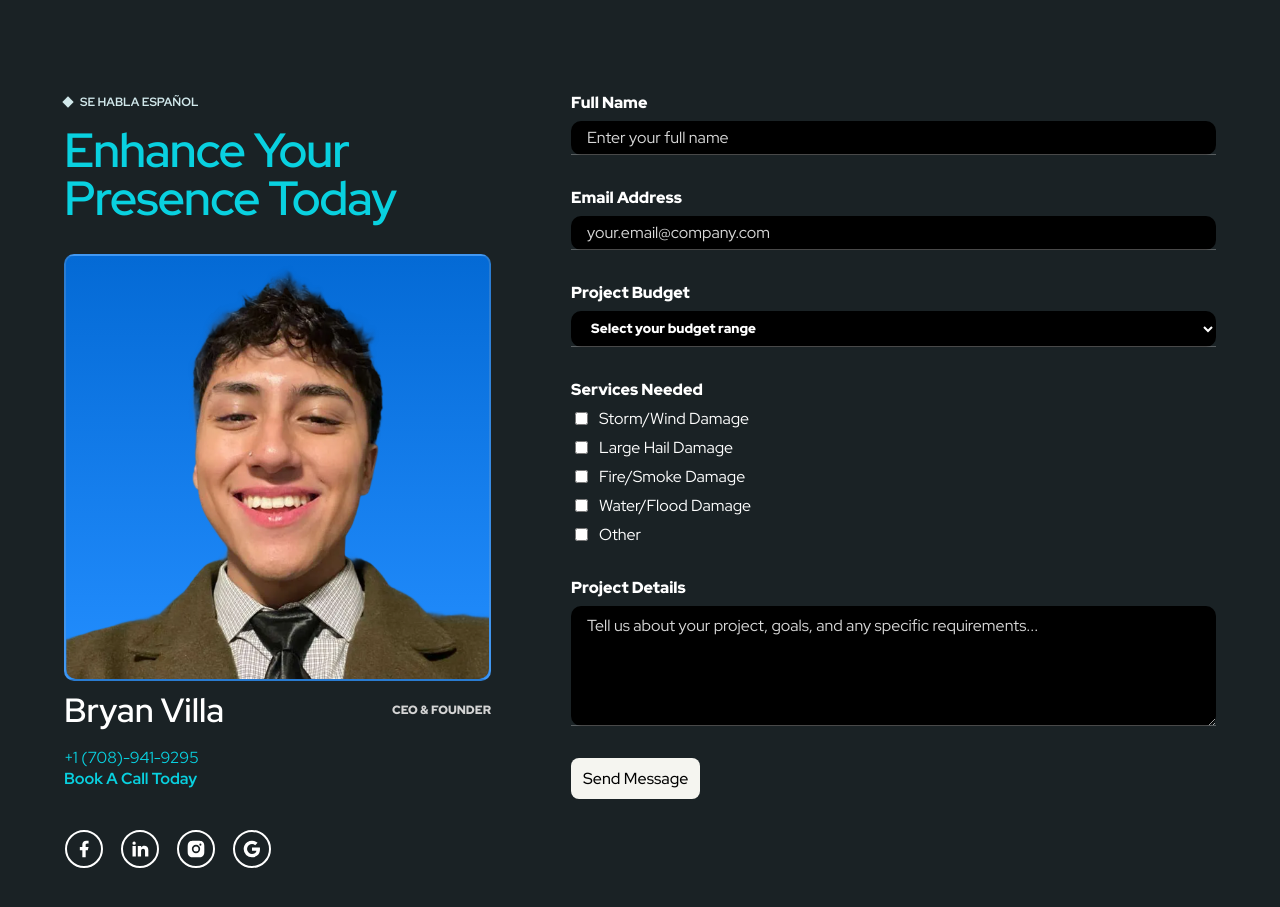
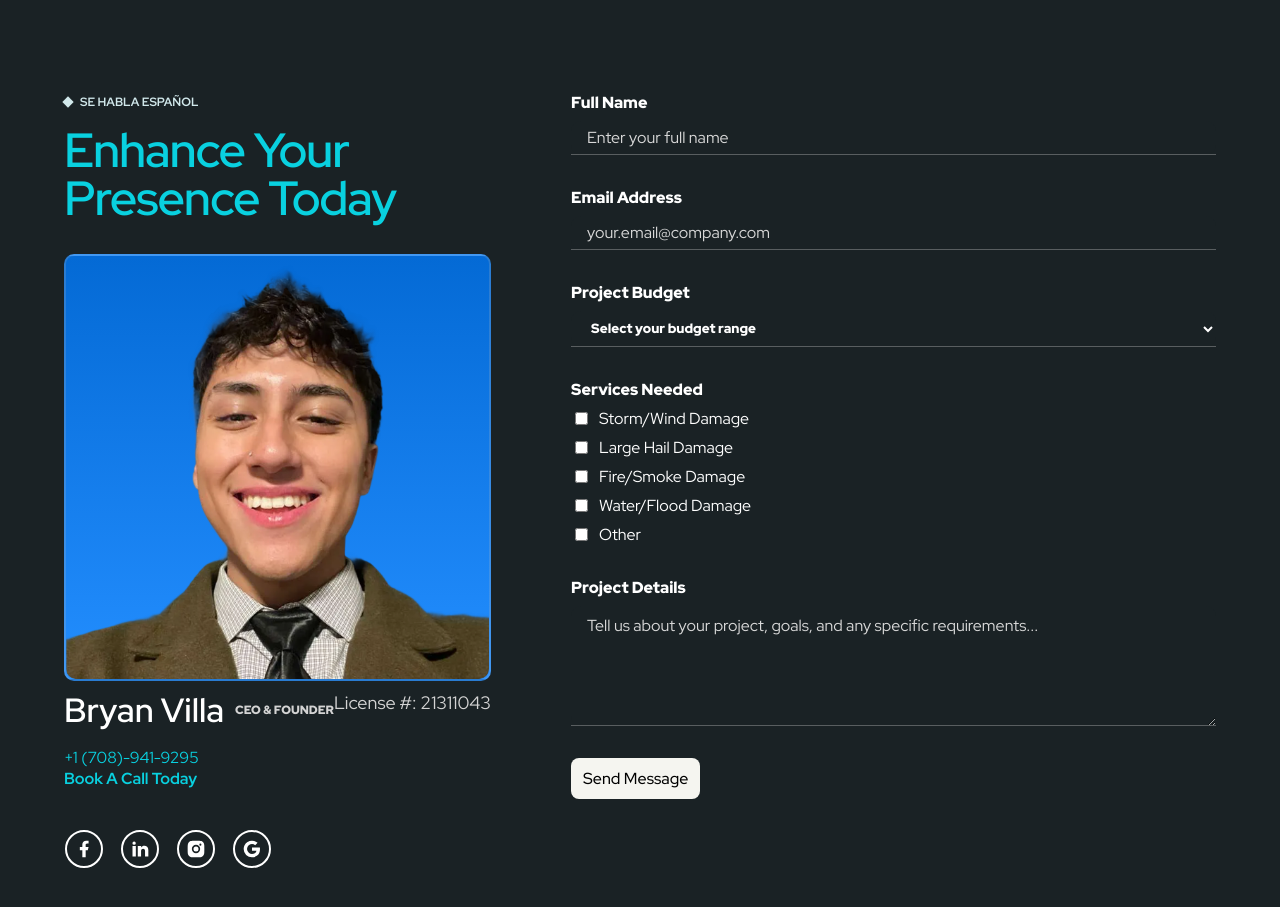
Before and after one commit to mmartinez1468/fortify-alliances, a website built with Vite: page index.html in a window 1280 px wide. Shown: the part 6300-7207 px from the top of the page. Built offline with nearby package versions, Linux system fonts and the light colour scheme; some packages are replaced by stand-ins of ours.

Commit message:
contact fix

```diff
--- a/index.html
+++ b/index.html
@@ -940,6 +940,9 @@
                         <div class="contact-info__position">
                             <p>CEO & Founder</p>
                         </div>
+                        <div class="contact-info__license">
+                            <p>License #: 21311043</p>
+                        </div>
                     </div>
 
                     <!-- Contact Links -->
--- a/src/style.css
+++ b/src/style.css
@@ -3009,7 +3009,7 @@ a {
 .form-select {
     border-radius: 10px;
     padding: .5rem 1rem;
-    background-color: black;
+    background-color: #1A2225;
     border: none;
     font-family: var(--font-secondary);
     color: white;
```
